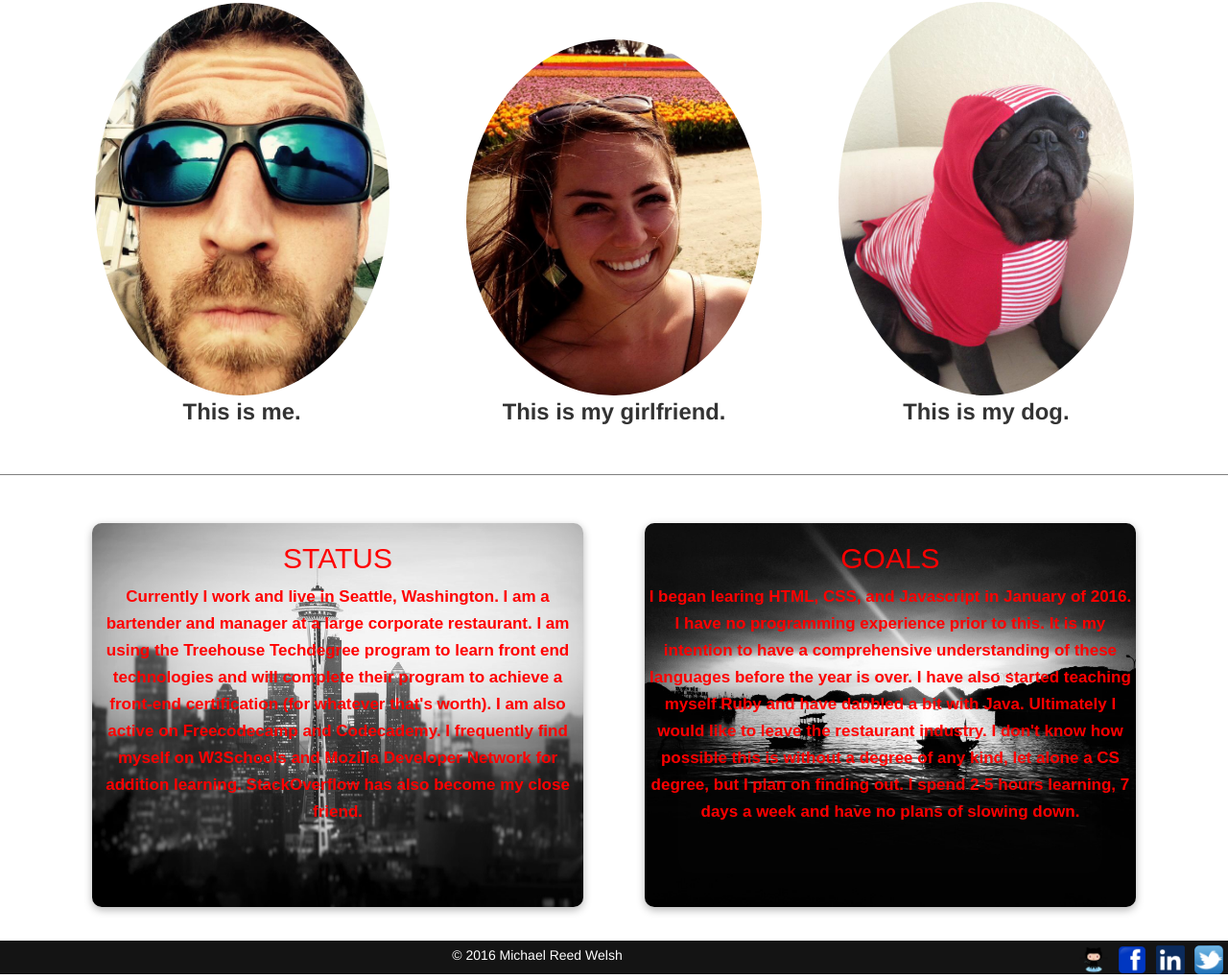
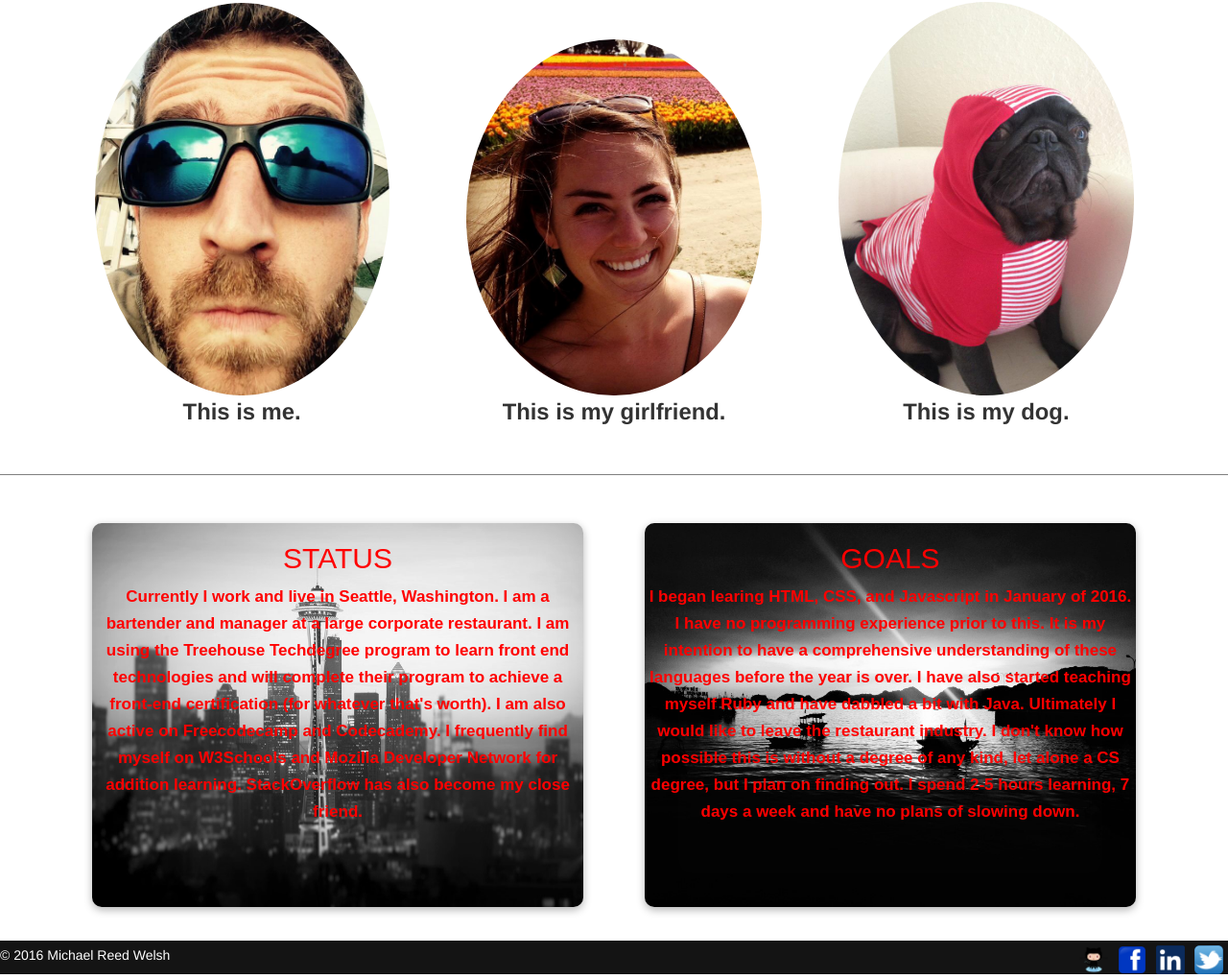
Before and after one commit to michaelreedwelsh/michaelreedwelsh.github.io, a plain HTML site: page index.html in a window 1280 px wide. Shown: the part 529-1549 px from the top of the page at 96% size. Drawn offline with nearby package versions, Linux system fonts and the light colour scheme; a web font is replaced by a local one.

Commit message:
Changed the text color in the goals and status divs and floated the copyright and name in the footer

```diff
--- a/css/style.css
+++ b/css/style.css
@@ -29,7 +29,8 @@ footer {
 
 }
 footer p {
-    display: inline;
+    display: inline-block;
+    float: left;
 
 }
 body{
```
